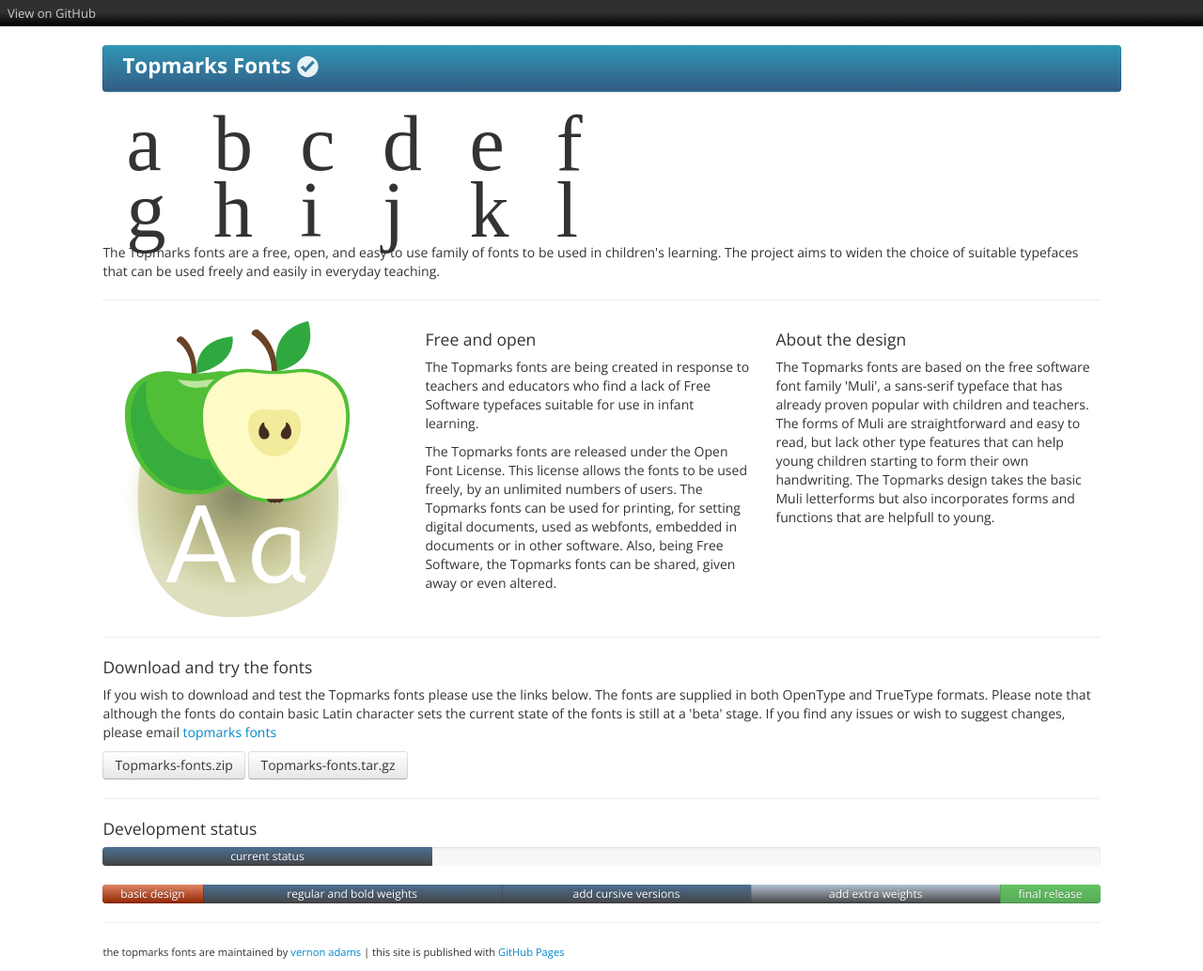
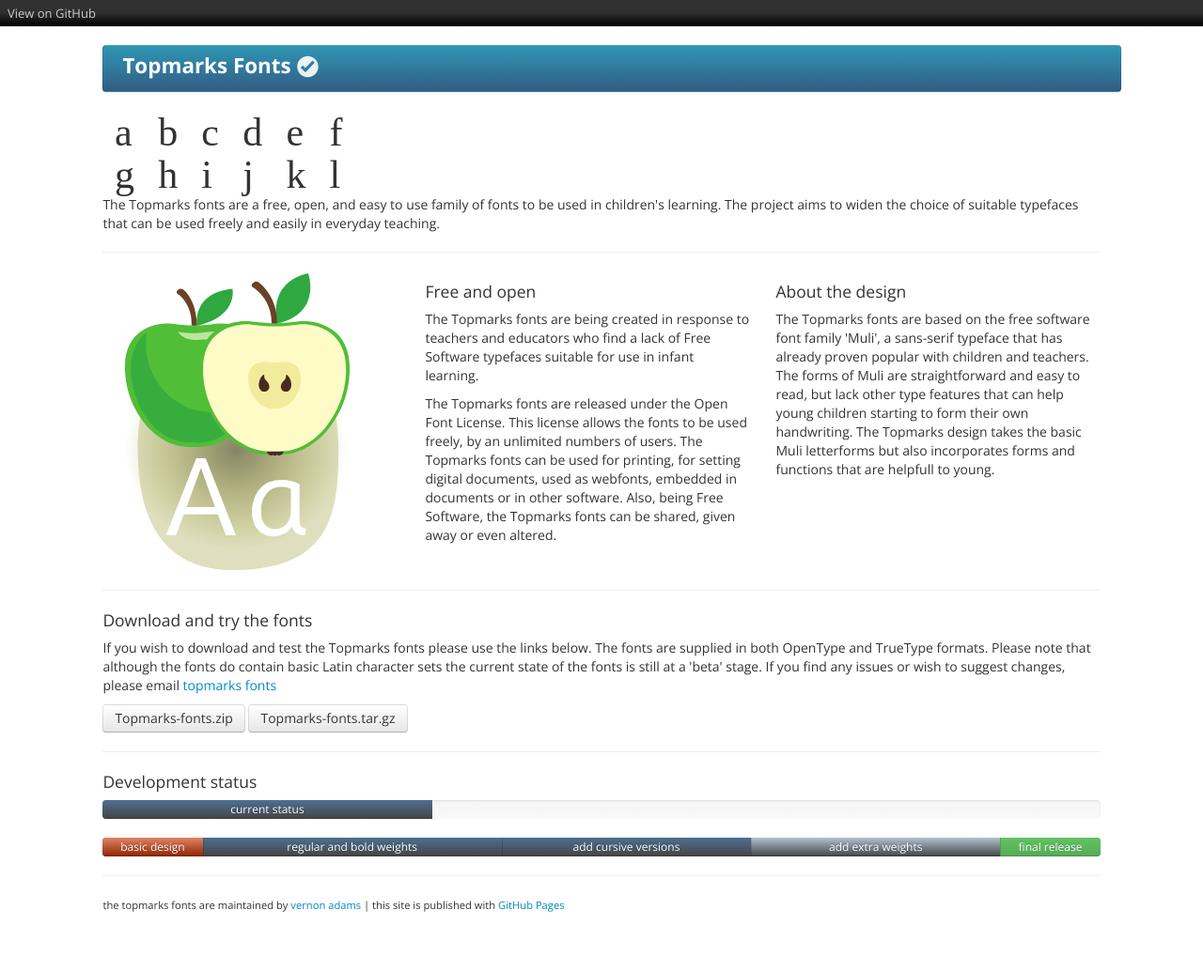
Before and after one commit to vernnobile/topmarks, a Jekyll site: the page built from index.html, in a window 1280 px wide. Shown: the whole page at 94% size. Built offline with Jekyll 4.4.1, drawn with Linux system fonts in a browser that asks for light colours; some web fonts are replaced; after the commit the page ends 984 px from its top, so only the background shows below that.

Commit message:
Update stylesheet.css

```diff
--- a/stylesheets/stylesheet.css
+++ b/stylesheets/stylesheet.css
@@ -1,6 +1,6 @@
 body table td {
 font-family: 'topmarksbook';
-font-size:6em;
+font-size:3em;
 padding:0.3em;
 }
 
```
